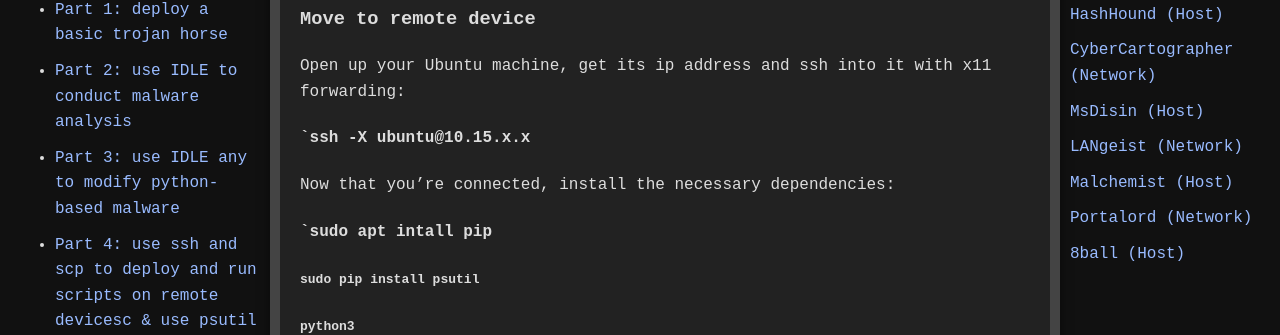
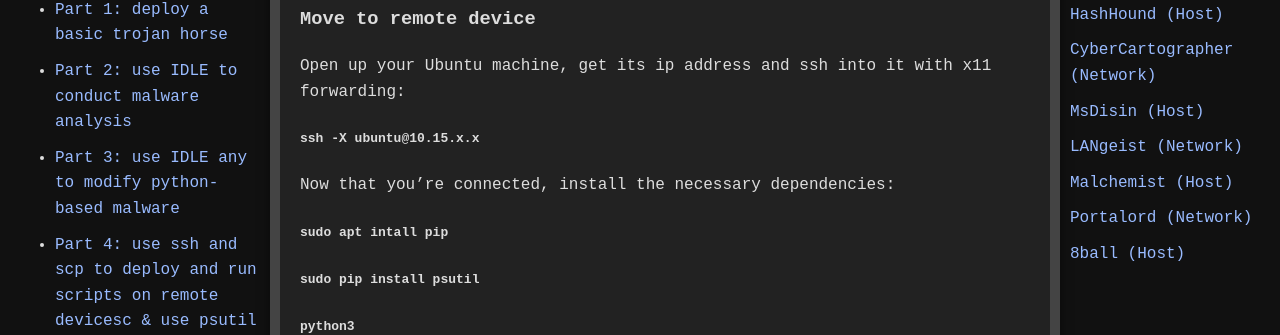
Before and after one commit to jboyce1/ppsCTF, a Jekyll site: the page built from classes/MALchemist/MALchemist.md, in a window 1280 px wide and 900 px high, scrolled down 7788 px. Shown: the part 131-466 px from the top of the window. Built offline with Jekyll 4.4.1, drawn with Linux system fonts in a browser that asks for light colours.

```diff
--- a/classes/MALchemist/MALchemist.md
+++ b/classes/MALchemist/MALchemist.md
@@ -183,10 +183,10 @@ Open a new terminal and test it by running
 
 ### Move to remote device
 Open up your Ubuntu machine, get its ip address and ssh into it with x11 forwarding:
-#### `ssh -X ubuntu@10.15.x.x
+#### `ssh -X ubuntu@10.15.x.x`
 
 Now that you're connected, install the necessary dependencies:
-#### `sudo apt intall pip
+#### `sudo apt intall pip`
 #### `sudo pip install psutil`
 #### `python3`
 >>> #### `import psutil`
```
